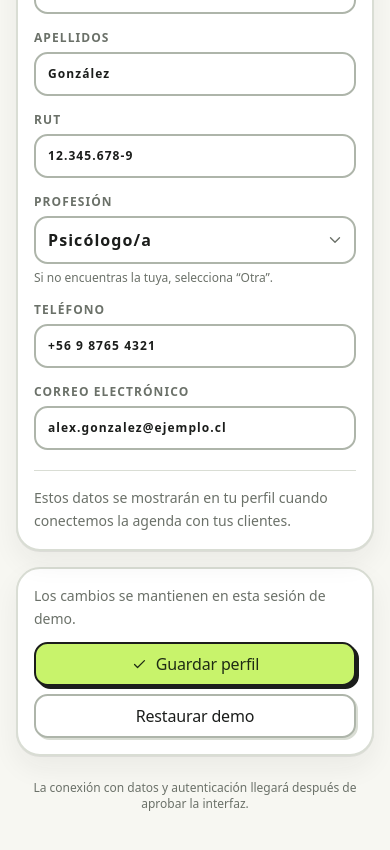
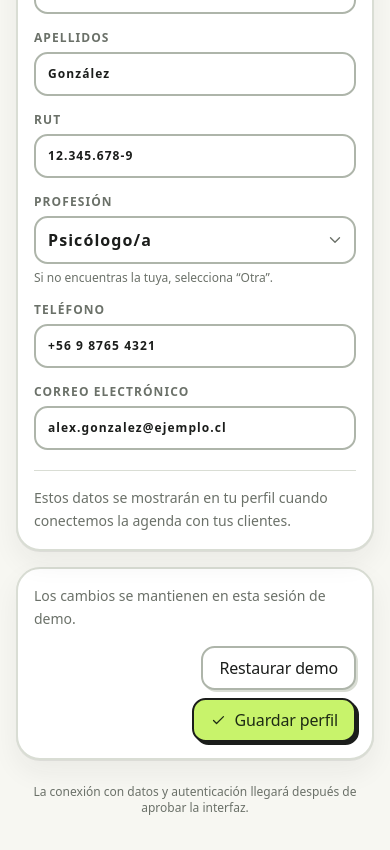
Before and after one commit to IraiDevPersonal/simple-agenda-v2, a React (Vite) app: page /perfil in a window 390 px wide. Shown: the part 898-1748 px from the top of the page. Built offline with nearby package versions, Linux system fonts and the light colour scheme.

Commit message:
fix(profile): align action buttons
Match the responsive action group to the shared payment layout and keep profile labels on one line.

```diff
--- a/progress/decisions/2026-10-21-professional-profile.md
+++ b/progress/decisions/2026-10-21-professional-profile.md
@@ -15,6 +15,11 @@ La profesión se elige desde una lista de opciones frecuentes. La opción
 `Otra` muestra un campo adicional obligatorio y guarda el texto personalizado
 en el mismo campo `profession`, evitando duplicar el modelo de datos.
 
+El pie de acciones replica el patrón responsive común de la aplicación: el
+mensaje permanece separado, los botones conservan su ancho natural y sus
+textos no se parten. El grupo se alinea al borde derecho tanto en una fila
+como cuando el layout se apila.
+
 ## Próximos datos posibles
 
 No se agregan más campos todavía. Cuando exista la configuración del negocio,
--- a/src/features/profile/components/profile-page.tsx
+++ b/src/features/profile/components/profile-page.tsx
@@ -426,15 +426,20 @@ export function ProfilePage() {
             </div>
           </div>
 
-          <div className="flex flex-col gap-3 rounded-card border-2 border-line bg-surface p-4 shadow-card sm:flex-row sm:items-center sm:justify-between sm:p-5">
+          <div className="flex flex-col gap-4 rounded-card border-2 border-line bg-surface p-4 shadow-card sm:p-5 lg:flex-row lg:items-center lg:justify-between">
             <p className="max-w-xl text-sm leading-relaxed text-ink-muted" role="status">
               {saveMessage || 'Los cambios se mantienen en esta sesión de demo.'}
             </p>
-            <div className="flex flex-col-reverse gap-2 sm:flex-row">
-              <AppButton onClick={handleReset} type="button" variant="outline">
+            <div className="flex w-fit max-w-full flex-wrap justify-end gap-2 self-end lg:self-auto">
+              <AppButton
+                className="shrink-0 whitespace-nowrap"
+                onClick={handleReset}
+                type="button"
+                variant="outline"
+              >
                 Restaurar demo
               </AppButton>
-              <AppButton type="submit" variant="accent">
+              <AppButton className="shrink-0 whitespace-nowrap" type="submit" variant="accent">
                 <Icon name="check" size={17} />
                 Guardar perfil
               </AppButton>
```
